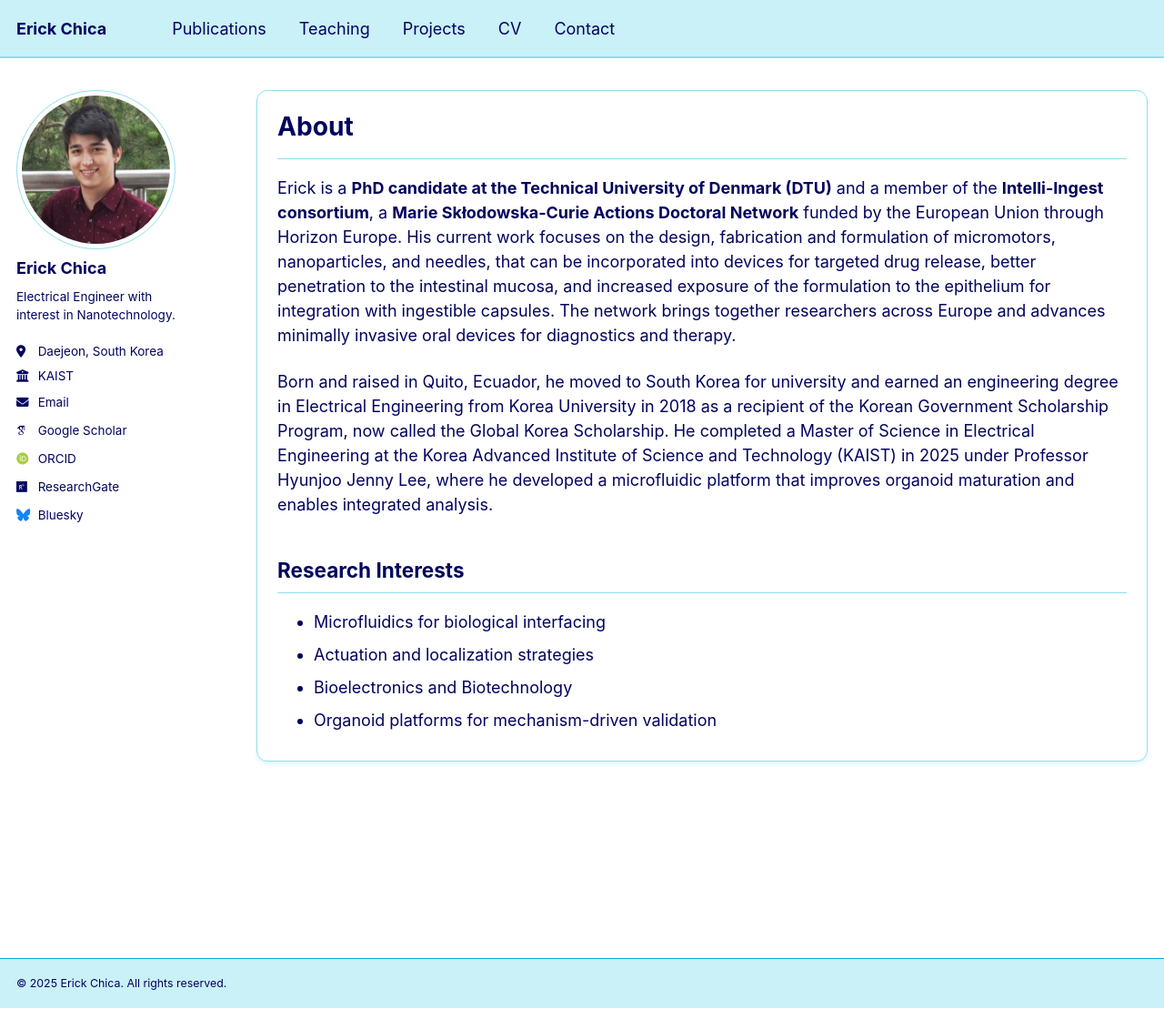
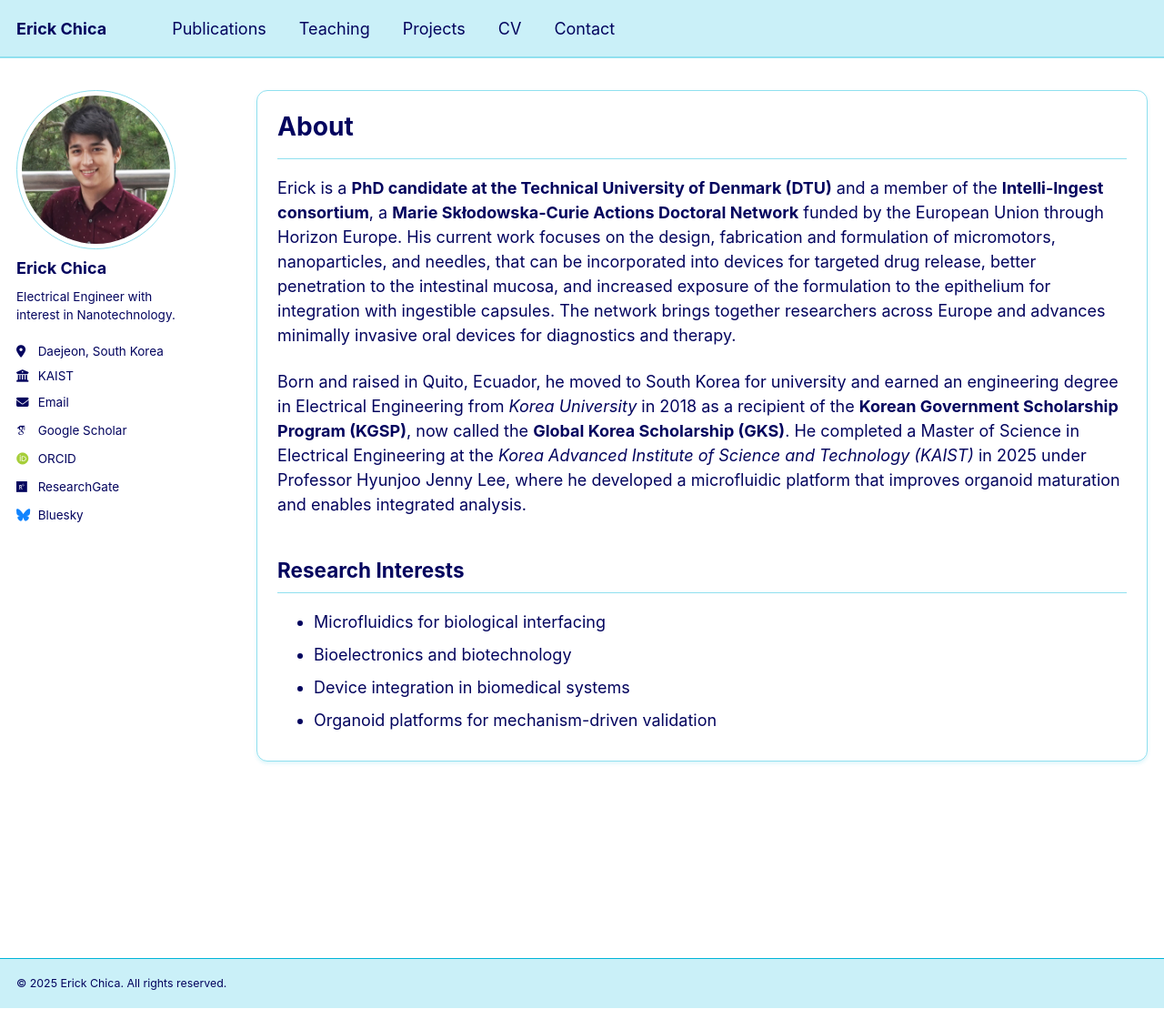
Before and after one commit to Belgodie/belgodie.github.io, a Jekyll site: the page built from _pages/about.md, in a window 1280 px wide and 1109 px high. Shown: the whole window at 91% size. Built offline with Jekyll 4.4.1, drawn with Linux system fonts in a browser that asks for light colours; some web fonts are replaced; a script that is not in the unit is left out.

Commit message:
About new

```diff
--- a/_pages/about.md
+++ b/_pages/about.md
@@ -14,11 +14,11 @@
 
 Erick is a **PhD candidate at the Technical University of Denmark (DTU)** and a member of the **Intelli-Ingest consortium**, a **Marie Skłodowska‑Curie Actions Doctoral Network** funded by the European Union through Horizon Europe. His current work focuses on the design, fabrication and formulation of micromotors, nanoparticles, and needles, that can be incorporated into devices for targeted drug release, better penetration to the intestinal mucosa, and increased exposure of the formulation to the epithelium for integration with ingestible capsules. The network brings together researchers across Europe and advances minimally invasive oral devices for diagnostics and therapy.
 
-Born and raised in Quito, Ecuador, he moved to South Korea for university and earned an engineering degree in Electrical Engineering from Korea University in 2018 as a recipient of the Korean Government Scholarship Program, now called the Global Korea Scholarship. He completed a Master of Science in Electrical Engineering at the Korea Advanced Institute of Science and Technology (KAIST) in 2025 under Professor Hyunjoo Jenny Lee, where he developed a microfluidic platform that improves organoid maturation and enables integrated analysis.
+Born and raised in Quito, Ecuador, he moved to South Korea for university and earned an engineering degree in Electrical Engineering from *Korea University* in 2018 as a recipient of the **Korean Government Scholarship Program (KGSP)**, now called the **Global Korea Scholarship (GKS)**. He completed a Master of Science in Electrical Engineering at the *Korea Advanced Institute of Science and Technology (KAIST)* in 2025 under Professor Hyunjoo Jenny Lee, where he developed a microfluidic platform that improves organoid maturation and enables integrated analysis.
 
 Research Interests
 ------
 * Microfluidics for biological interfacing
-* Actuation and localization strategies
-* Bioelectronics and Biotechnology
+* Bioelectronics and biotechnology
+* Device integration in biomedical systems
 * Organoid platforms for mechanism-driven validation
```
